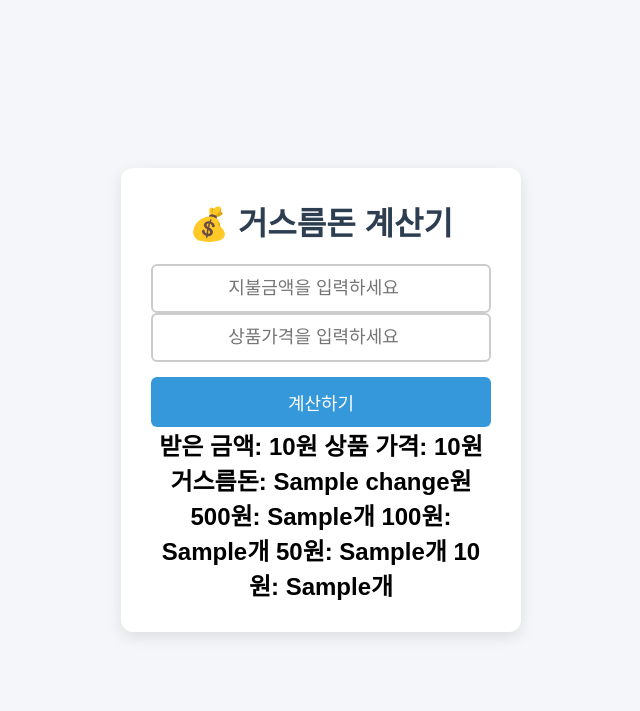
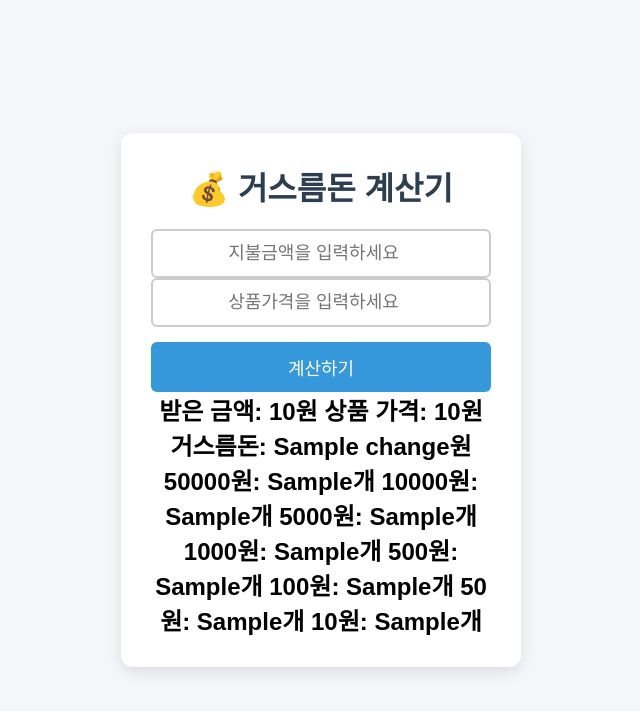
Before and after one commit to kimyounggoncom/algorithm-20250205, a Flask app: template templates/index.html in a window 1280 px wide. Shown: the top 711 px of the page, without its empty margins (319-959 px from the left). Run offline with Flask 3, Linux system fonts and the light colour scheme; the template is opened without the code that fills it: most values are stand-ins (such as "Sample title", 1, 10 or a date in 2020).

Commit message:
loop 20250205 20:47

```diff
--- a/app.py
+++ b/app.py
@@ -1,8 +1,9 @@
 from flask import Flask, render_template, request
+
 app = Flask(__name__)
 
 @app.route('/', methods=["GET","POST"])
-def home():
+def index():
     if request.method == "POST":
         print("❤️POST 방식으로 전송된 데이터" )
 
@@ -15,51 +16,68 @@ def home():
         str_price=request.form.get("price")
         price=int(str_price)
 
-        print(f"상품가격: ", price)
+        print(f"상품가격: , {price}")
 
         change= amount-price
         print("거스름돈: ", change)
-        if change <0:
+
+        if change < 0:
             return render_template("index.html")
 
+        WON_50000 = 50000
+        WON_10000 = 10000
+        WON_5000 = 5000
+        WON_1000 = 1000
+        WON_500 = 500
+        WON_100 = 100
+        WON_50 = 50
+        WON_10 = 10
+
+        won_list = [WON_50000, WON_10000, WON_5000, WON_1000, WON_500,
+                       WON_100, WON_50, WON_10]
 
 
-        COIN_500=500 # 상수는 대문자_ 형식으로 보통 선언함
-        coin500=change//COIN_500 # 몫 구하는 연산자 //
-        coin500_nmg=change%COIN_500 # 나머지 구하는 연산자 %
+        for won in won_list:
+            print(won)
 
 
-        COIN_100=100
-        coin100=coin500_nmg//COIN_100
-        coin100_nmg=coin500_nmg%COIN_100
+        won50000 = change // won_list[0]
+        won50000_nmg = change % won_list[0]
+        won10000 = won50000_nmg // won_list[1]
+        won10000_nmg = won50000_nmg % won_list[1]
+        won5000 = won10000_nmg // won_list[2]
+        won5000_nmg = won10000_nmg % won_list[2]
+        won1000 = won5000_nmg // won_list[3]
+        won1000_nmg = won5000_nmg % won_list[3]
+        won500 = won1000_nmg // won_list[4]
+        won500_nmg = won1000_nmg % won_list[4]
+        won100 = won500_nmg // won_list[5]
+        won100_nmg = won500_nmg % won_list[5]
+        won50 = won100_nmg // won_list[6]
+        won50_nmg = won100_nmg % won_list[6]
+        won10 = won50_nmg // won_list[7]
 
-        COIN_50=50
-        coin50=coin100_nmg//COIN_50
-        coin50_nmg=coin100_nmg%COIN_50
 
-        COIN_10=10
-        coin10=coin50_nmg//COIN_10
-        coin10_nmg=coin50_nmg%COIN_10
+        for won in won_list:
+
+            mok = change // won
+            nmg = change % won
+            change = nmg
+
+
+            print(f"{won}원: {mok}개")
 
 
 
 
+        return render_template("index.html",won50000 = won50000, won10000 = won10000,
+                                won5000 = won5000, won1000 = won1000, amount = amount, won500=won500,
+                                  won100=won100,won50=won50, won10=won10, price=price, change=change)
 
 
-
-        return render_template("index.html",amount=amount, coin500=coin500, coin100=coin100,coin50=coin50, coin10=coin10, price=price, change=change)
-
-        print("500원: ", )
     else:
         print("😒GET 방식으로 전송된 데이터")
         return render_template("index.html")
-
-
-
-
-
-
-
 
 
 if __name__ == '__main__':
--- a/templates/index.html
+++ b/templates/index.html
@@ -121,10 +121,14 @@
             받은 금액: {{amount}}원
             상품 가격: {{price}}원
             거스름돈: {{change}}원
-            500원: {{coin500}}개
-            100원: {{coin100}}개
-            50원: {{coin50}}개
-            10원: {{coin10}}개</h2>
+            50000원: {{won50000}}개
+            10000원: {{won10000}}개
+            5000원: {{won5000}}개
+            1000원: {{won1000}}개
+            500원: {{won500}}개
+            100원: {{won100}}개
+            50원: {{won50}}개
+            10원: {{won10}}개</h2>
         {% endif %}
 
 
```
